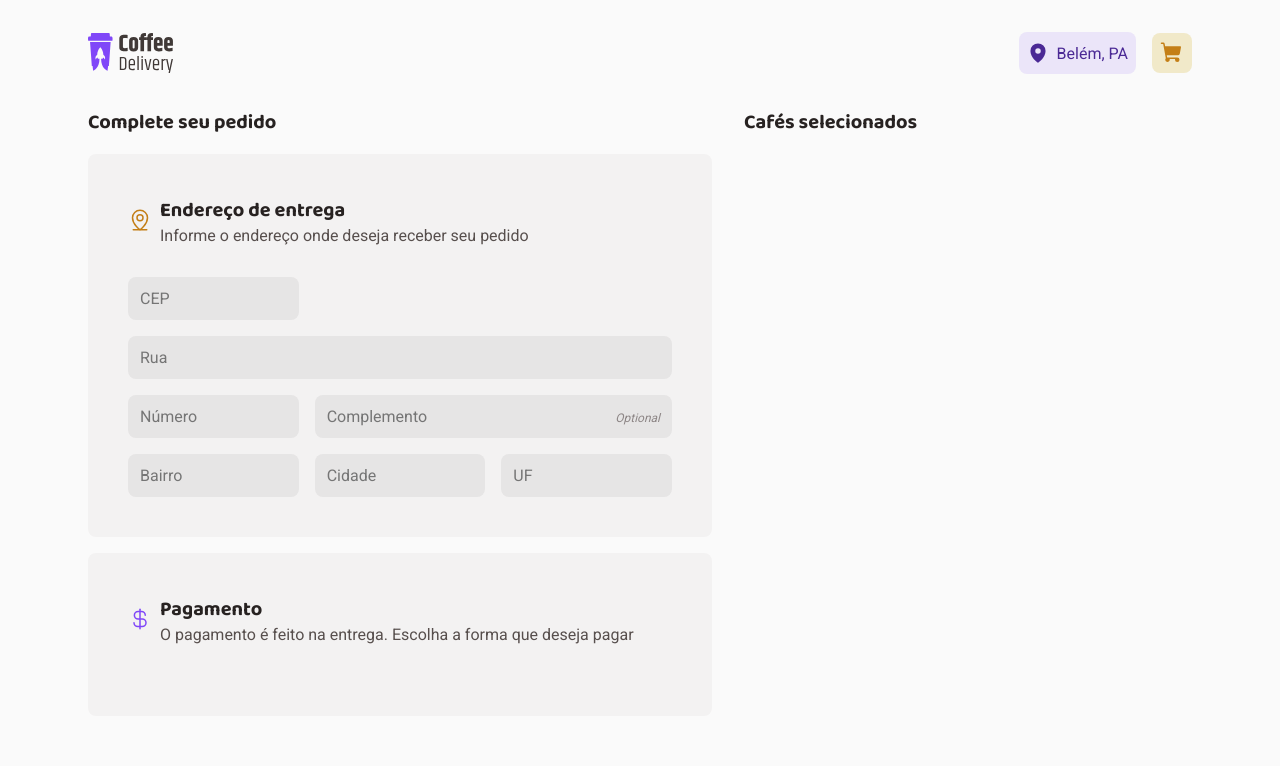
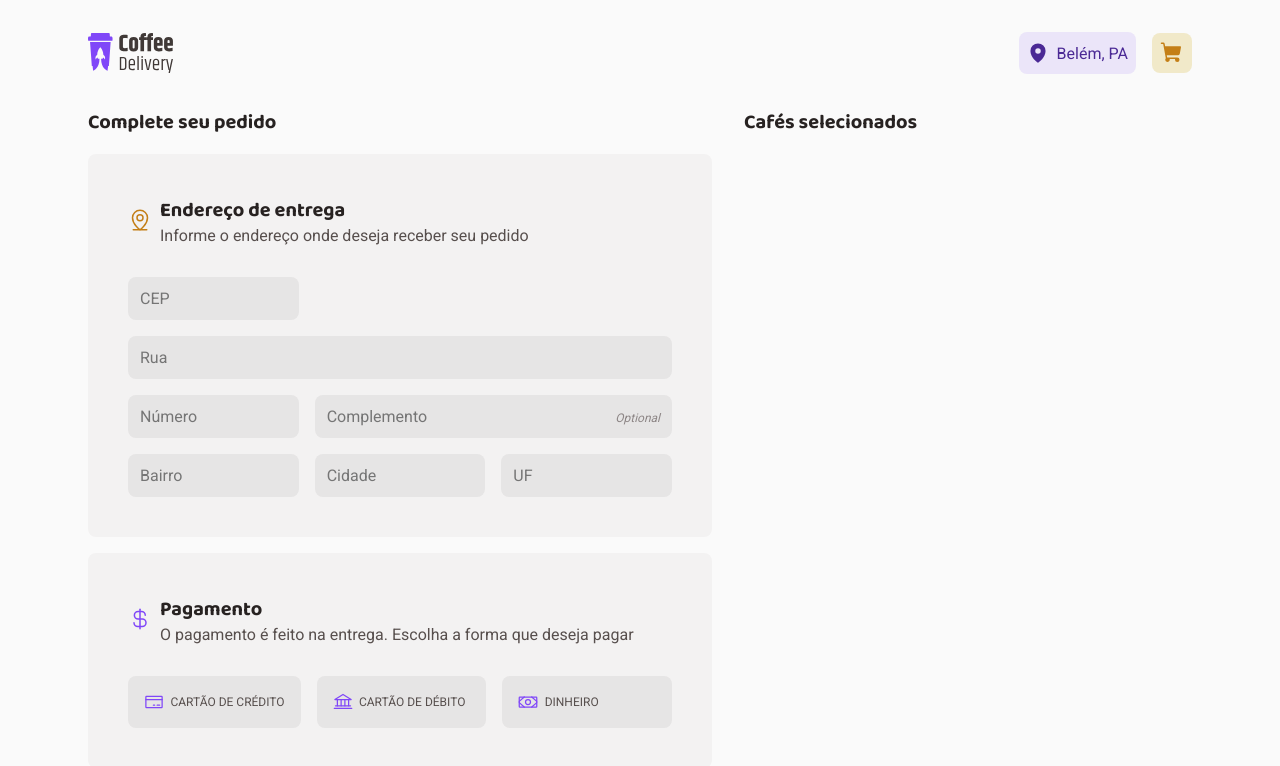
Before and after one commit to DenisLevy76/ignite-coffe-challenge-2, a React (Vite) app: page /checkout in a window 1280 px wide. Shown: the top 766 px of the page. Built offline with nearby package versions, Linux system fonts and the light colour scheme.

Commit message:
Add payment section in checkout form

```diff
--- a/src/pages/Checkout/components/PaymentsMethodSelect/index.tsx
+++ b/src/pages/Checkout/components/PaymentsMethodSelect/index.tsx
@@ -1,3 +1,21 @@
-export const PaymentsMethodSelect: React.FC = () => {
-  return <label htmlFor=""></label>
+import { InputHTMLAttributes, ReactNode } from 'react'
+import { Container } from './styles'
+export interface BaseCardComponentProps
+  extends InputHTMLAttributes<HTMLInputElement> {
+  label: string
+  icon?: ReactNode
 }
+
+export const PaymentsMethodSelect: React.FC<BaseCardComponentProps> = ({
+  label,
+  icon,
+  ...props
+}) => {
+  return (
+    <Container>
+      {icon}
+      {label}
+      <input type="radio" style={{ display: 'none' }} {...props} />
+    </Container>
+  )
+}
--- /dev/null
+++ b/src/pages/Checkout/components/PaymentsMethodSelect/styles.ts
@@ -0,0 +1,29 @@
+import styled from 'styled-components'
+
+export const Container = styled.label`
+  background: ${({ theme }) => theme.colors.baseButton};
+  padding: 1rem;
+  border-radius: 8px;
+  text-transform: uppercase;
+
+  display: flex;
+  align-items: center;
+  gap: 0.4rem;
+  font-size: 0.75rem;
+  white-space: nowrap;
+
+  svg {
+    color: ${({ theme }) => theme.colors.purple};
+  }
+
+  &:hover {
+    background: ${({ theme }) => theme.colors.baseHover};
+    cursor: pointer;
+  }
+
+  &:has(input:checked),
+  &.active {
+    background: ${({ theme }) => theme.colors.purpleLight};
+    box-shadow: inset 0 0 0 1px ${({ theme }) => theme.colors.purple};
+  }
+`
--- a/src/pages/Checkout/index.tsx
+++ b/src/pages/Checkout/index.tsx
@@ -1,10 +1,17 @@
-import { CurrencyDollar, MapPinLine } from 'phosphor-react'
+import {
+  Bank,
+  CreditCard,
+  CurrencyDollar,
+  MapPinLine,
+  Money,
+} from 'phosphor-react'
 import { useContext } from 'react'
 import { ThemeContext } from 'styled-components'
 import { ContainerComponent } from '../../components/ContainerComponent'
 import { InputComponent } from '../../components/InputComponent'
 import { BaseCardComponent } from './components/BaseCard'
-import { AddressDiv, Container } from './styles'
+import { PaymentsMethodSelect } from './components/PaymentsMethodSelect'
+import { AddressDiv, Container, PaymentFieldset } from './styles'
 
 export const Checkout: React.FC = () => {
   const { colors } = useContext(ThemeContext)
@@ -61,7 +68,25 @@ export const Checkout: React.FC = () => {
             icon={<CurrencyDollar size={24} color={colors.purple} />}
             title="Pagamento"
             description="O pagamento é feito na entrega. Escolha a forma que deseja pagar"
-          ></BaseCardComponent>
+          >
+            <PaymentFieldset>
+              <PaymentsMethodSelect
+                icon={<CreditCard size={20} />}
+                name="paymentMethod"
+                label="Cartão de crédito"
+              />
+              <PaymentsMethodSelect
+                icon={<Bank size={20} />}
+                name="paymentMethod"
+                label="Cartão de débito"
+              />
+              <PaymentsMethodSelect
+                icon={<Money size={20} />}
+                name="paymentMethod"
+                label="Dinheiro"
+              />
+            </PaymentFieldset>
+          </BaseCardComponent>
         </fieldset>
         <div>
           <h1>Cafés selecionados</h1>
--- a/src/pages/Checkout/styles.ts
+++ b/src/pages/Checkout/styles.ts
@@ -51,4 +51,8 @@ export const AddressDiv = styled.div`
     grid-area: complement;
   }
 `
-export const PaymentFieldset = styled.div``
+export const PaymentFieldset = styled.div`
+  display: grid;
+  grid-template-columns: repeat(3, 1fr);
+  gap: 1rem;
+`
```
